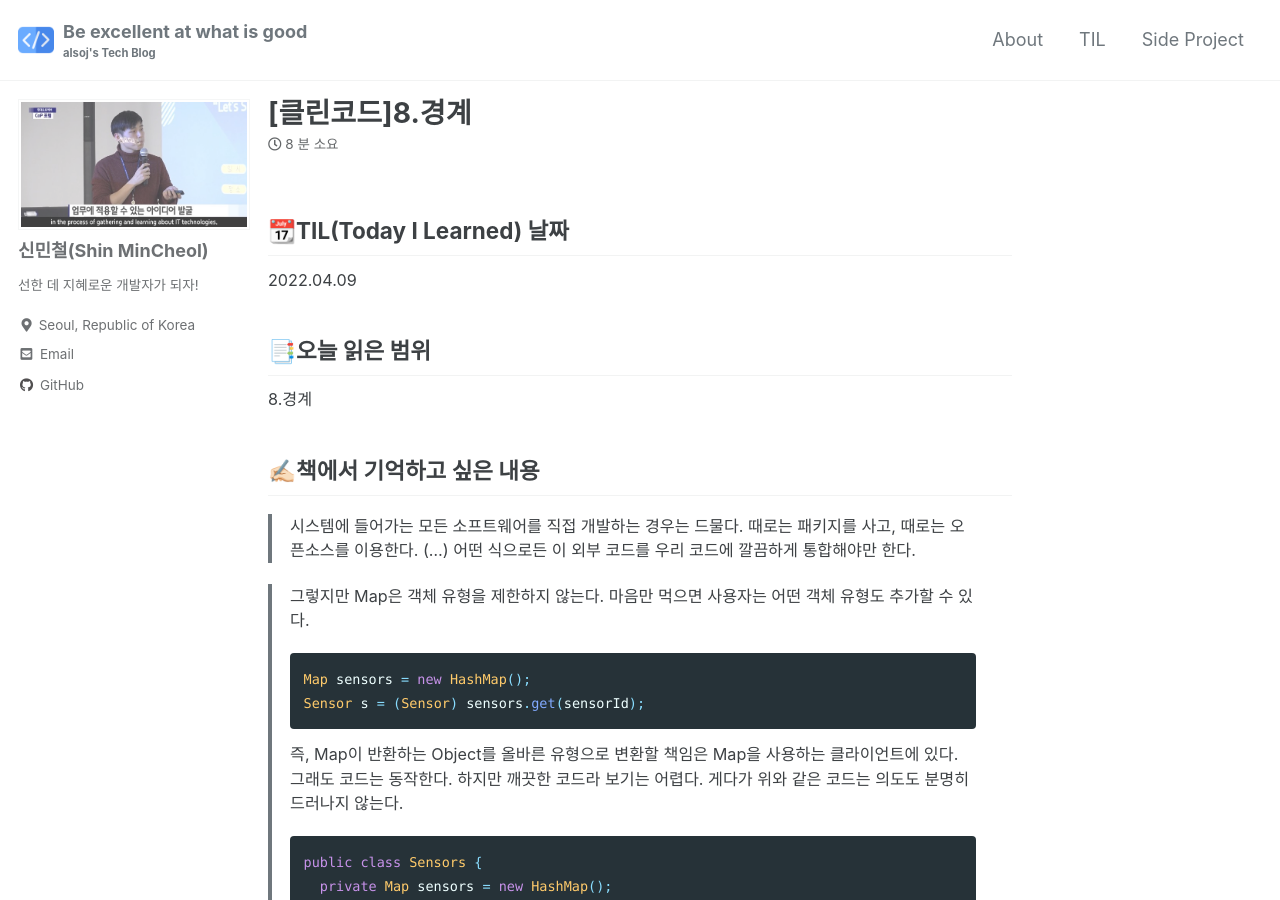
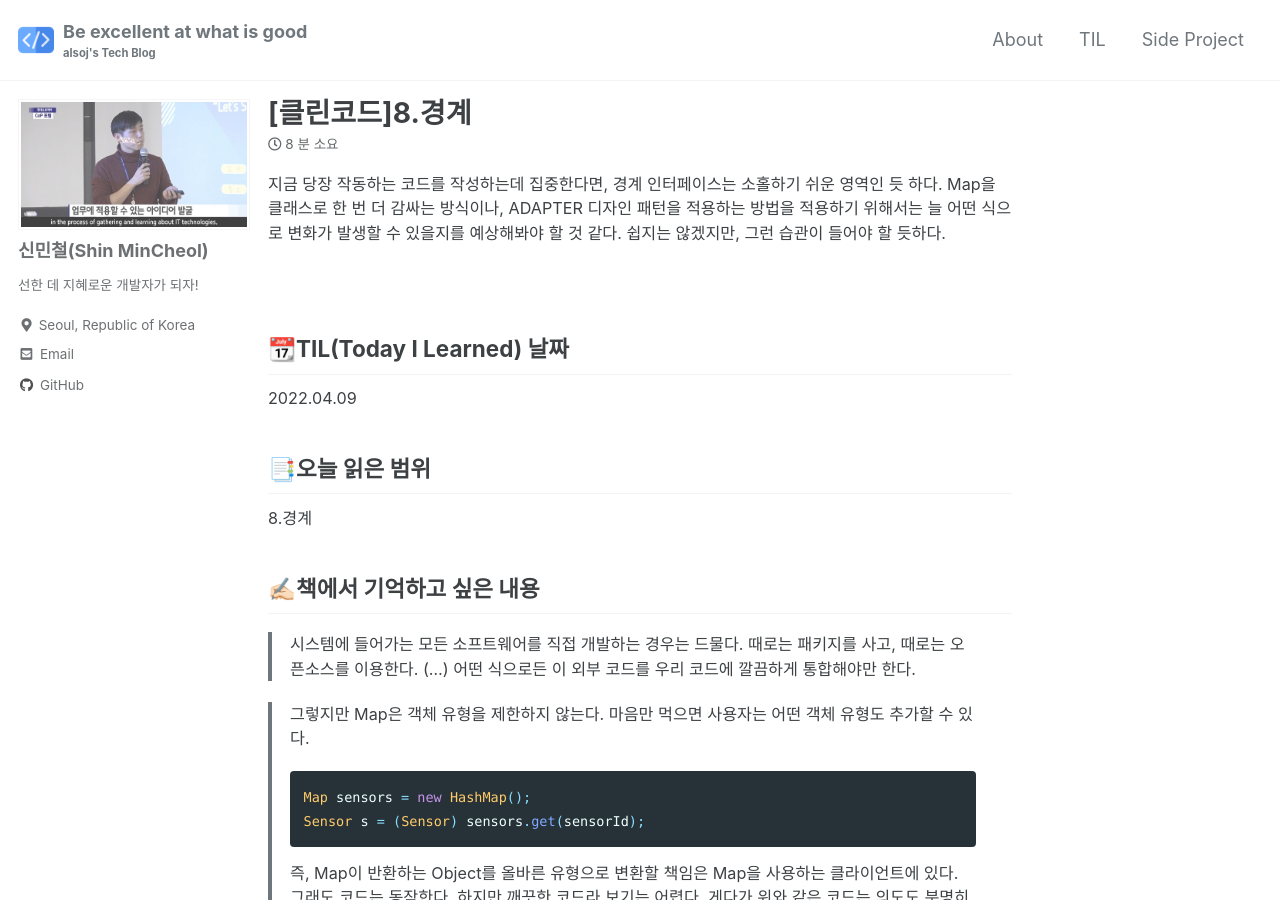
Before and after one commit to alsoj/alsoj.github.io, a Jekyll site: the page built from _posts/til/clean code/2022-04-09-[클린코드]8.경계.md, in a window 1280 px wide and 900 px high. Built offline with Jekyll 4.4.1, drawn with Linux system fonts in a browser that asks for light colours; cached includes are drawn as plain includes; comment, search, counter and statistics services are not loaded; some of the changed text lies outside the part shown.

Commit message:
modify TIL clean code

```diff
--- a/_posts/til/clean code/2022-04-09-[클린코드]8.경계.md
+++ b/_posts/til/clean code/2022-04-09-[클린코드]8.경계.md
@@ -7,6 +7,10 @@ tags:
   - Clean Code
   - Programming
 ---
+
+지금 당장 작동하는 코드를 작성하는데 집중한다면, 경계 인터페이스는 소홀하기 쉬운 영역인 듯 하다. Map을 클래스로 한 번 더 감싸는 방식이나, ADAPTER 디자인 패턴을 적용하는 방법을 적용하기 위해서는 늘 어떤 식으로 변화가 발생할 수 있을지를 예상해봐야 할 것 같다. 쉽지는 않겠지만, 그런 습관이 들어야 할 듯하다.
+
+<br />
 
 ## 📆TIL(Today I Learned) 날짜
 
@@ -59,12 +63,6 @@ tags:
 
 <br />
 
-## ❗오늘 읽은 소감은?
-
-- 지금 당장 작동하는 코드를 작성하는데 집중한다면, 경계 인터페이스는 소홀하기 쉬운 영역인 듯 하다. Map을 클래스로 한 번 더 감싸는 방식이나, ADAPTER 디자인 패턴을 적용하는 방법을 적용하기 위해서는 늘 어떤 식으로 변화가 발생할 수 있을지를 예상해봐야 할 것 같다. 쉽지는 않겠지만, 그런 습관이 들어야 할 듯하다.
-
-<br />
-
 ## ❓궁금한 내용, 잘 이해되지 않는 내용
 
 - 어댑터(ADAPTER) 패턴이란? 클래스의 인터페이스를 사용자가 기대하는 다른 인터페이스로 변환하는 패턴으로, 호환성이 없는 인터페이스 때문에 함께 동작할 수 없는 클래스들이 함께 작동하도록 해준다.
```
